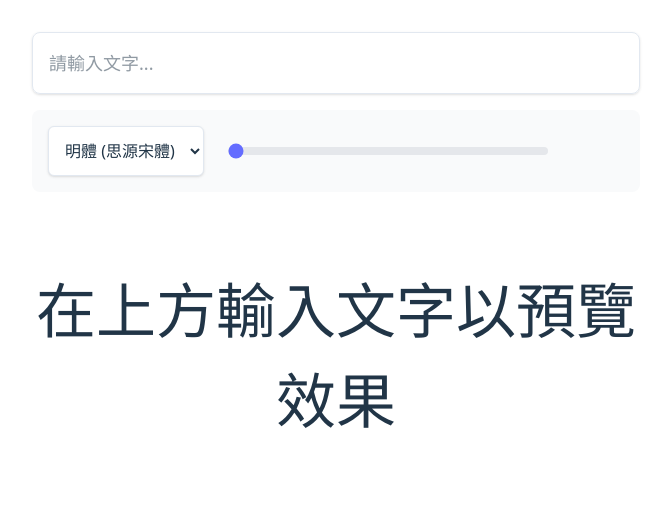
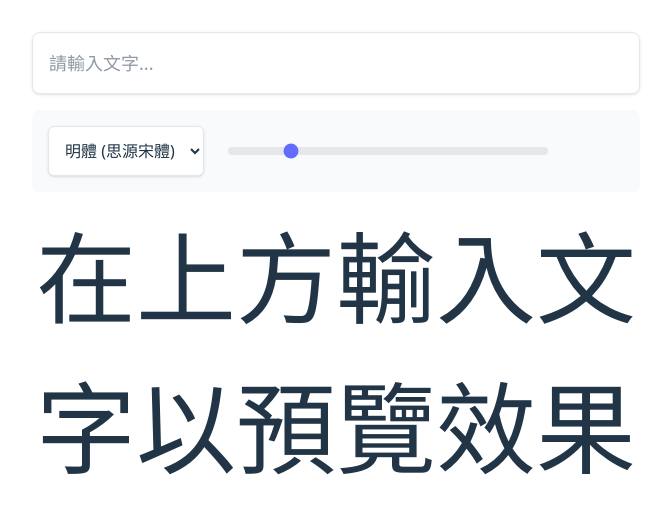
Before and after one commit to sexyoung/bababa, a React (Vite) app: page / in a window 1280 px wide. Shown: the top 514 px of the page, without its empty margins (304-975 px from the left). Built offline with nearby package versions, Linux system fonts and the light colour scheme; a web font is replaced by a local one.

Commit message:
feat: adj the text default size and range

```diff
--- a/src/App.tsx
+++ b/src/App.tsx
@@ -6,7 +6,7 @@ import './App.css'
 function App() {
   const [inputText, setInputText] = useState<string>('');
   const [fontFamily, setFontFamily] = useState<string>('Noto Serif TC, serif');
-  const [fontSize, setFontSize] = useState<number>(60);
+  const [fontSize, setFontSize] = useState<number>(100);
 
   // 處理觸摸事件，防止需要雙擊
   const handleTouchStart = (e: React.TouchEvent) => {
@@ -54,7 +54,7 @@ function App() {
           <input
             type="range"
             min="60"
-            max="200"
+            max="280"
             value={fontSize}
             onChange={(e) => setFontSize(parseInt(e.target.value))}
             onTouchStart={handleTouchStart}
```
